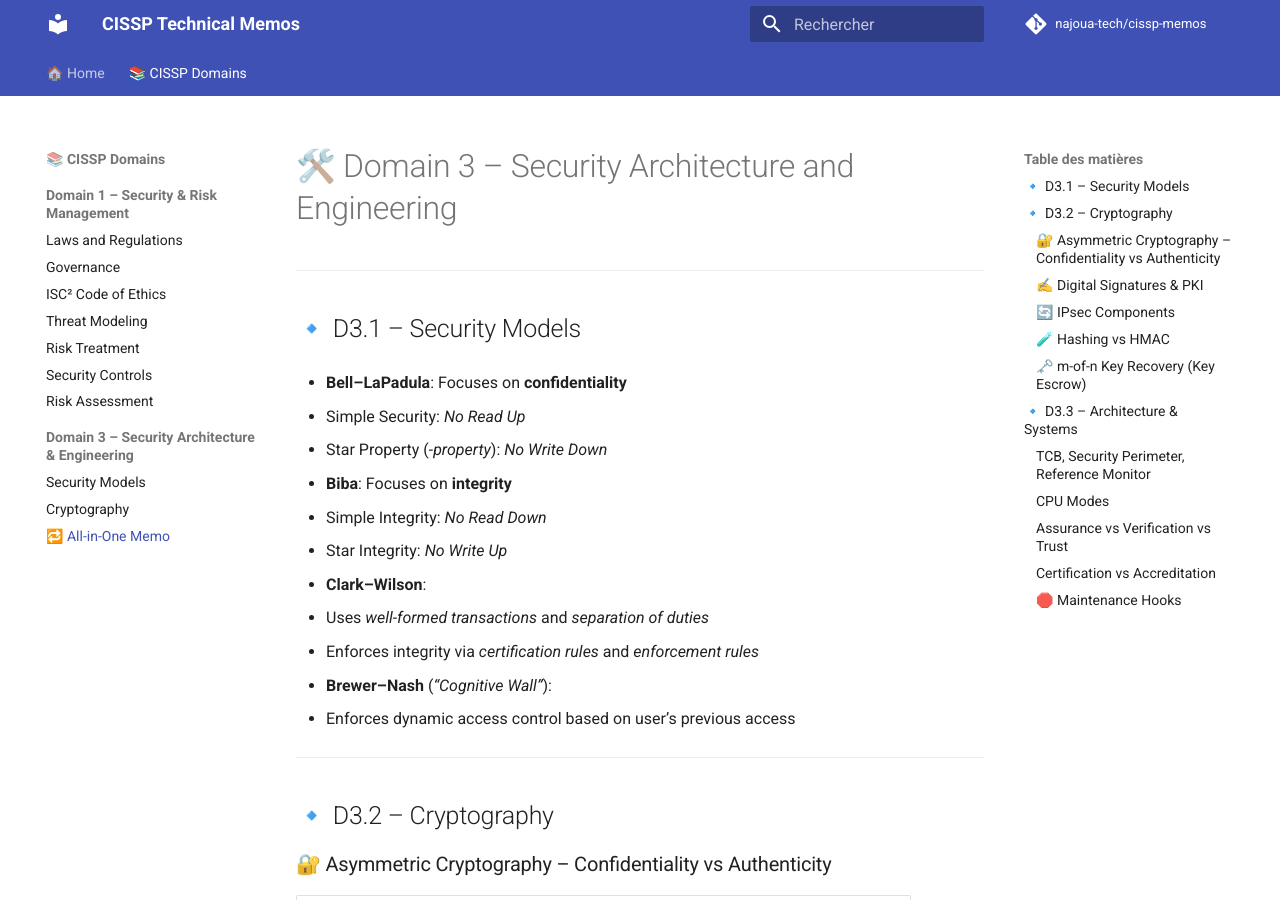
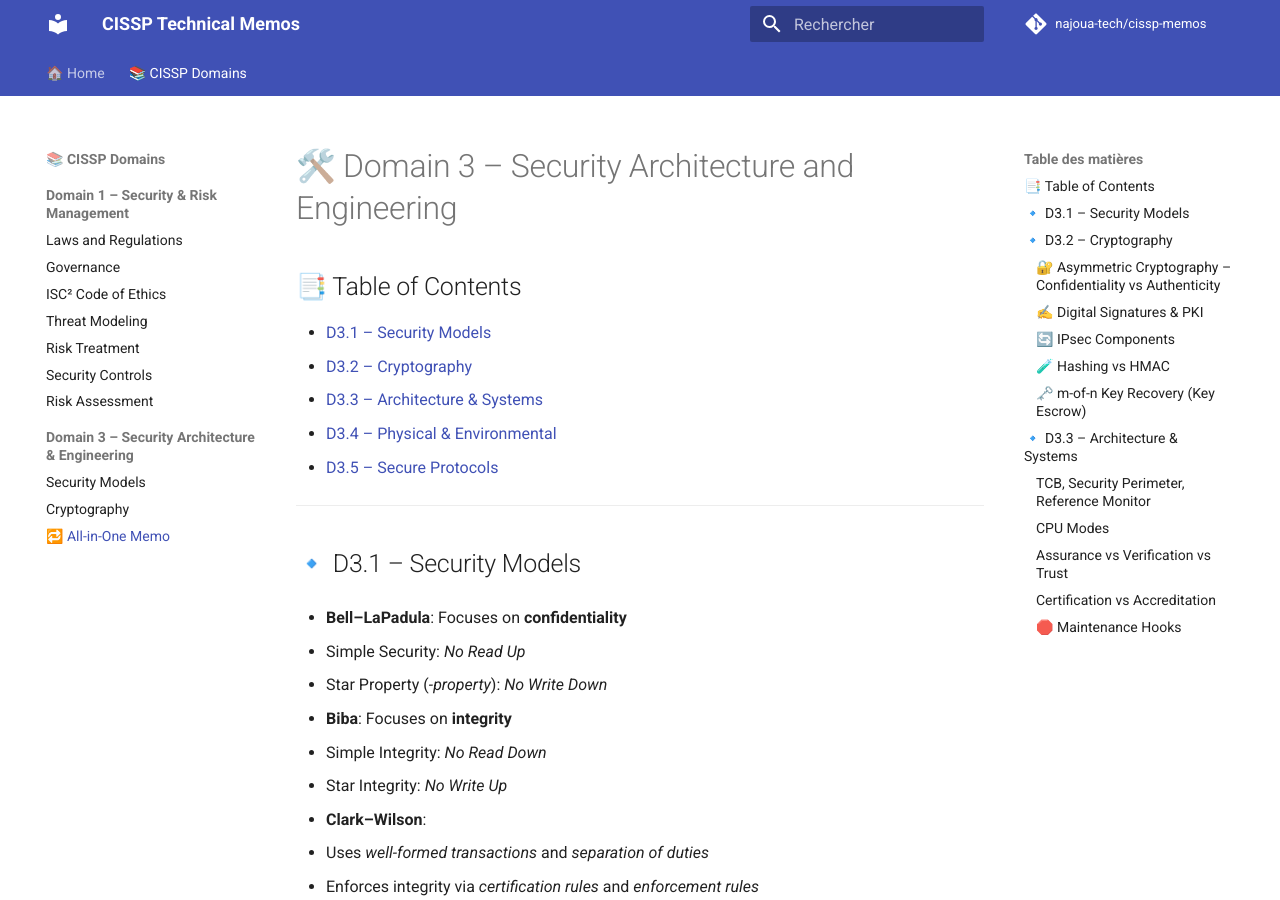
Before and after one commit to najoua-tech/cissp-memos, an MkDocs documentation site: the page built from docs/memos/D3_Security-Architecture-and-Engineering.md, in a window 1280 px wide and 900 px high. Built offline with MkDocs 1.6.1 and Material for MkDocs 9.7.7, drawn with Linux system fonts in a browser that asks for light colours; comment, search, counter and statistics services are not loaded.

Commit message:
Update D3_security ...Add table of contents to Domain 3 memo

```diff
--- a/docs/memos/D3_Security-Architecture-and-Engineering.md
+++ b/docs/memos/D3_Security-Architecture-and-Engineering.md
@@ -1,4 +1,12 @@
 # 🛠️ Domain 3 – Security Architecture and Engineering
+
+## 📑 Table of Contents
+
+- [D3.1 – Security Models](#d31--security-models)
+- [D3.2 – Cryptography](#d32--cryptography)
+- [D3.3 – Architecture & Systems](#d33--architecture--systems)
+- [D3.4 – Physical & Environmental](#d34--physical--environmental)
+- [D3.5 – Secure Protocols](#d35--secure-protocols)
 
 ---
 
```
Also changed, not shown: site/index.html.
